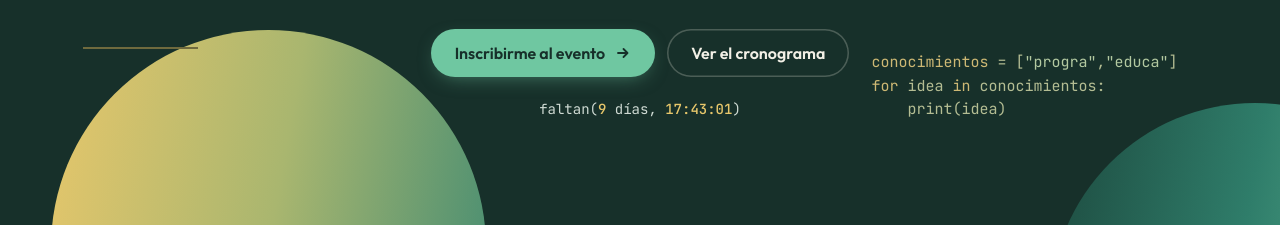
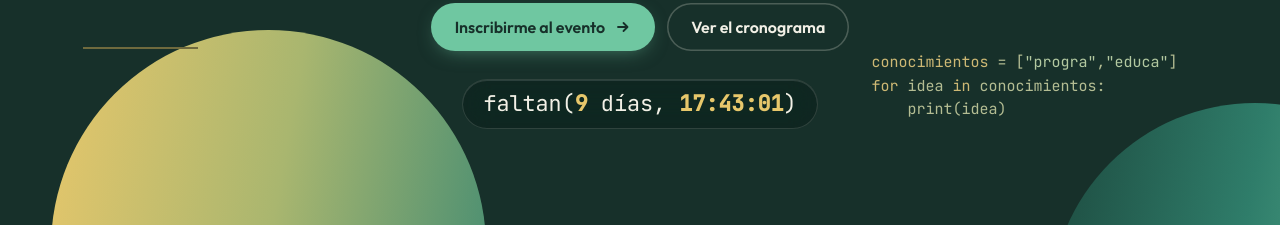
Before and after one commit to scesi/PrograEduca-Landing-Page, an Astro site: page / in a window 1280 px wide. Shown: the part 575-800 px from the top of the page. Built offline with nearby package versions, Linux system fonts and the light colour scheme; Astro itself is replaced by a stand-in of ours.

Commit message:
feat: larger countdown in a glass pill

```diff
--- a/src/styles/global.css
+++ b/src/styles/global.css
@@ -515,3 +515,13 @@ a, button { -webkit-tap-highlight-color: transparent; }
   .eje-node:nth-of-type(2) .eje-node__id::after { animation-delay: 1.2s; }
 }
 @keyframes link-run { 0% { translate: 0 0; opacity: 0; } 15% { opacity: 1; } 85% { opacity: 1; } 100% { translate: calc(var(--gap) - 14px) 0; opacity: 0; } }
+
+/* cuenta regresiva más visible */
+.countdown {
+  font: 400 clamp(17px, 1.7vw, 22px)/1.3 var(--mono); color: var(--cream);
+  padding: 10px 20px; border-radius: 999px; margin-top: 6px;
+  background: rgb(13 29 25 / 0.5); border: 1px solid rgb(242 240 230 / 0.14);
+  -webkit-backdrop-filter: blur(14px) saturate(1.4); backdrop-filter: blur(14px) saturate(1.4);
+  box-shadow: inset 0 1px 0 rgb(255 255 255 / 0.12);
+}
+.countdown b { font-weight: 600; color: var(--gold); }
```
